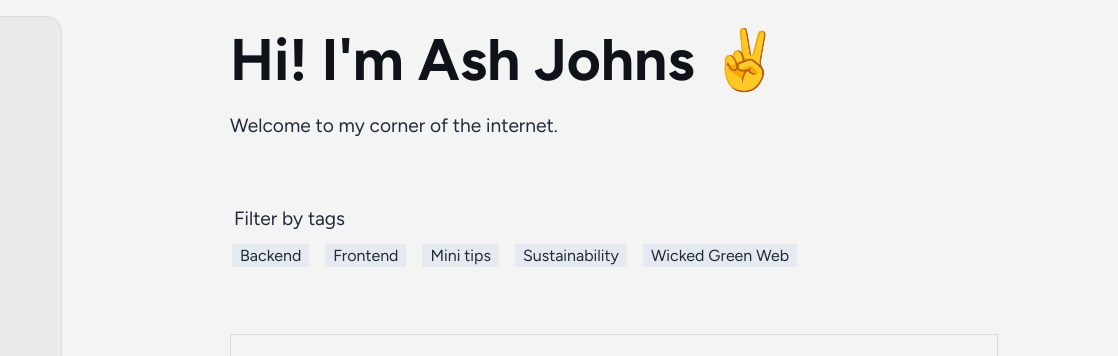
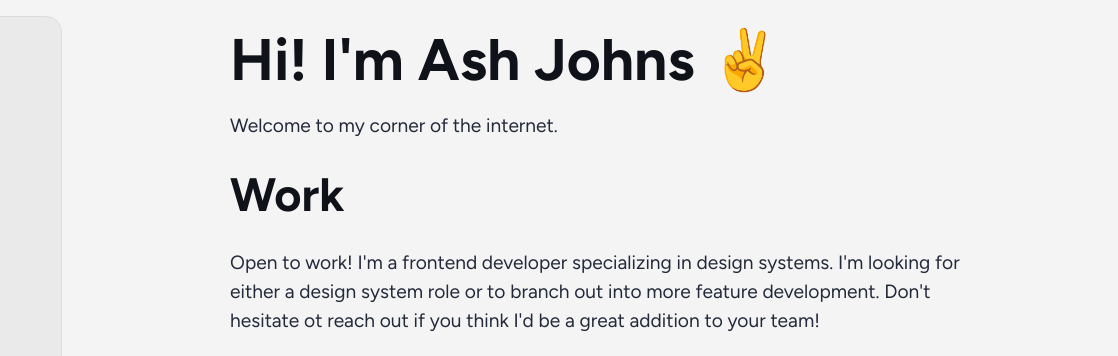
Before and after one commit to APJohns/blog, an Astro site: page / in a window 1280 px wide. Shown: the top 356 px of the page, 162-1280 px from the left. Built offline with nearby package versions, Linux system fonts and the light colour scheme; Astro itself is replaced by a stand-in of ours; some packages are replaced by stand-ins of ours.

Commit message:
remove blog list from homepage

```diff
--- a/src/pages/index.astro
+++ b/src/pages/index.astro
@@ -14,8 +14,12 @@ const posts = (await getCollection('blog')).sort((a, b) => b.data.pubDate.valueO
       <h1>Hi! I'm Ash Johns ✌️</h1>
       <p class="subtitle">Welcome to my corner of the internet.</p>
     </div>
-
-    <BlogList posts={posts} client:load />
+    <h2>Work</h2>
+    <p>
+      Open to work! I'm a frontend developer specializing in design systems. I'm looking for either a design system role
+      or to branch out into more feature development. Don't hesitate ot reach out if you think I'd be a great addition
+      to your team!
+    </p>
   </main>
 </Layout>
 
```
